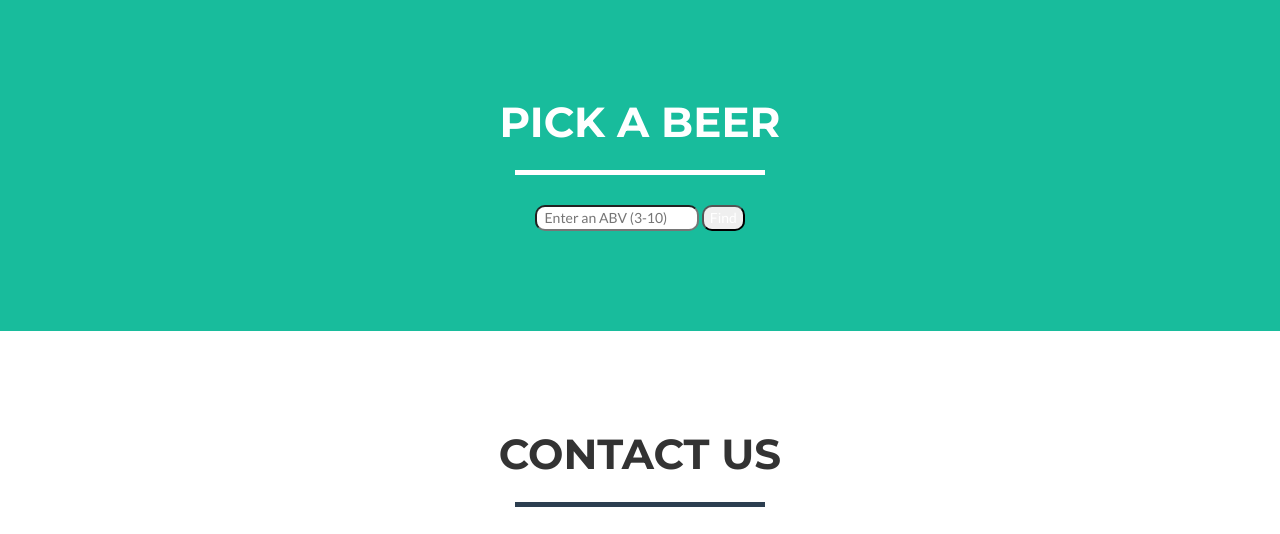
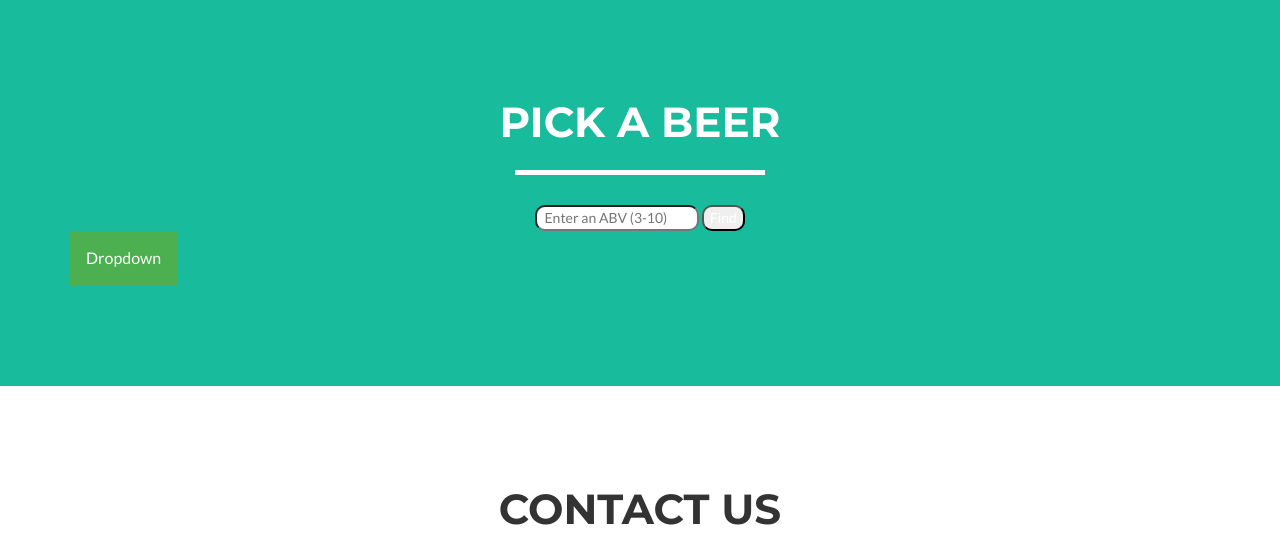
Before and after one commit to trentwoodbury/BeerRecommender, a Flask app: template website/templates/names_table.html in a window 1280 px wide. Shown: the part 1300-1834 px from the top of the page. Run offline with Flask 2, Linux system fonts and the light colour scheme; the template is opened without the code that fills it, so the values that code supplies are empty; parts of the project's set-up code (start-up, migrations or seed data) failed here and were passed over; some libraries are stand-ins or nearby versions.

Commit message:
add drop down menu

```diff
--- a/website/templates/names_table.html
+++ b/website/templates/names_table.html
@@ -1,5 +1,7 @@
 {% extends "index.html" %}
 {%block content %}
+
+<!--
 <table style = "width: 100%">
     {% for beers in result %}
     <tr>
@@ -11,4 +13,82 @@
     </tr>
     {% endfor %}
 </table>
+-->
+
+<style>
+.dropbtn {
+    background-color: #4CAF50;
+    color: white;
+    padding: 16px;
+    font-size: 16px;
+    border: none;
+    cursor: pointer;
+}
+
+.dropbtn:hover, .dropbtn:focus {
+    background-color: #3e8e41;
+}
+
+.dropdown {
+    position: relative;
+    display: inline-block;
+}
+
+.dropdown-content {
+    display: none;
+    position: absolute;
+    background-color: #f9f9f9;
+    min-width: 160px;
+    overflow: auto;
+    box-shadow: 0px 8px 16px 0px rgba(0,0,0,0.2);
+}
+
+.dropdown-content a {
+    color: black;
+    padding: 12px 16px;
+    text-decoration: none;
+    display: block;
+}
+
+.dropdown a:hover {background-color: #f1f1f1}
+
+.show {display:block;}
+</style>
+</head>
+<body>
+
+<div class="dropdown">
+<button onclick="myFunction()" class="dropbtn">Dropdown</button>
+  <div id="myDropdown" class="dropdown-content">
+    <a href="#home">Home</a>
+    <a href="#about">About</a>
+    <a href="#contact">Contact</a>
+  </div>
+</div>
+
+<script>
+/* When the user clicks on the button,
+toggle between hiding and showing the dropdown content */
+function myFunction() {
+    document.getElementById("myDropdown").classList.toggle("show");
+}
+
+// Close the dropdown if the user clicks outside of it
+window.onclick = function(event) {
+  if (!event.target.matches('.dropbtn')) {
+
+    var dropdowns = document.getElementsByClassName("dropdown-content");
+    var i;
+    for (i = 0; i < dropdowns.length; i++) {
+      var openDropdown = dropdowns[i];
+      if (openDropdown.classList.contains('show')) {
+        openDropdown.classList.remove('show');
+      }
+    }
+  }
+}
+</script>
+
+</body>
+</html>
 {% endblock %}
```
